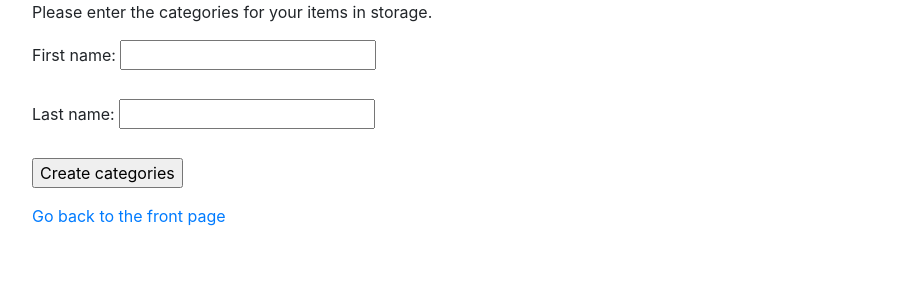
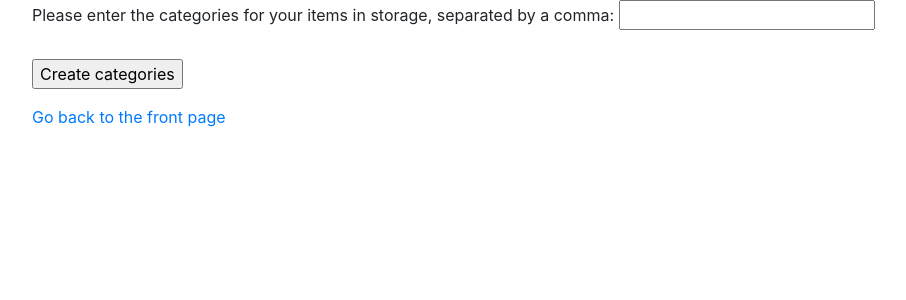
Before and after one commit to petterbejo/storage-app, a Flask app: page /create_categories in a window 1280 px wide. Shown: the top 300 px of the page, without its empty margins (53-959 px from the left). Run offline with Flask 2, Linux system fonts and the light colour scheme; some libraries are stand-ins or nearby versions.

Commit message:
Create final version of site

```diff
--- a/webapp/templates/create_categories.html
+++ b/webapp/templates/create_categories.html
@@ -3,13 +3,10 @@
 {% block content %}
 
 
-<p>Please enter the categories for your items in storage.</p>
 
 <form action="{{ url_for('run_categories_insert') }}" method=post enctype=multipart/form-data>
-  <label for="fname">First name:</label>
-  <input type="text" id="fname" name="fname"><br><br>
-  <label for="lname">Last name:</label>
-  <input type="text" id="lname" name="lname"><br><br>
+  <label for="categories">Please enter the categories for your items in storage, separated by a comma:</label>
+  <input type=text id=categories name=categories><br><br>
   <input type=submit value='Create categories'>
 </form>
 
```
